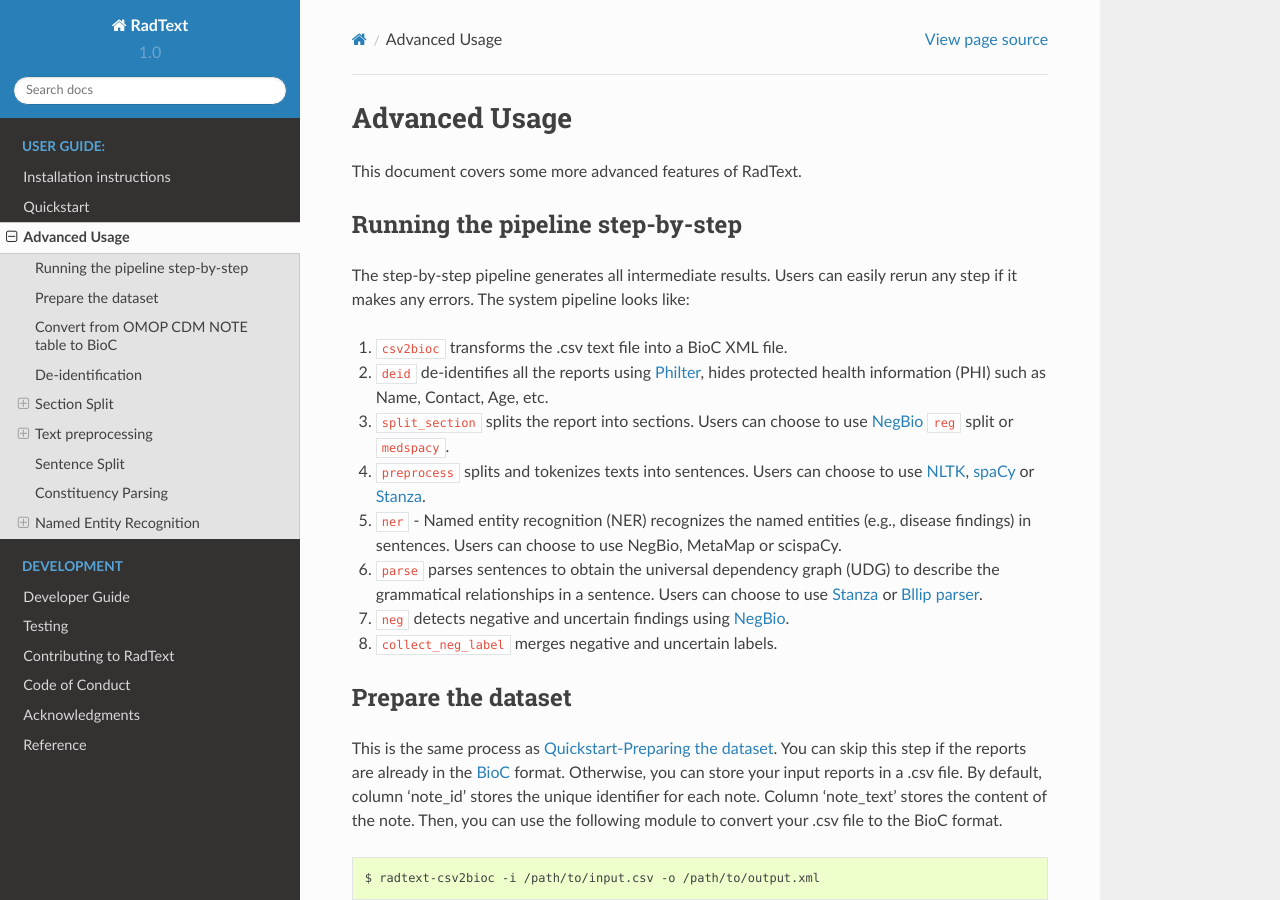
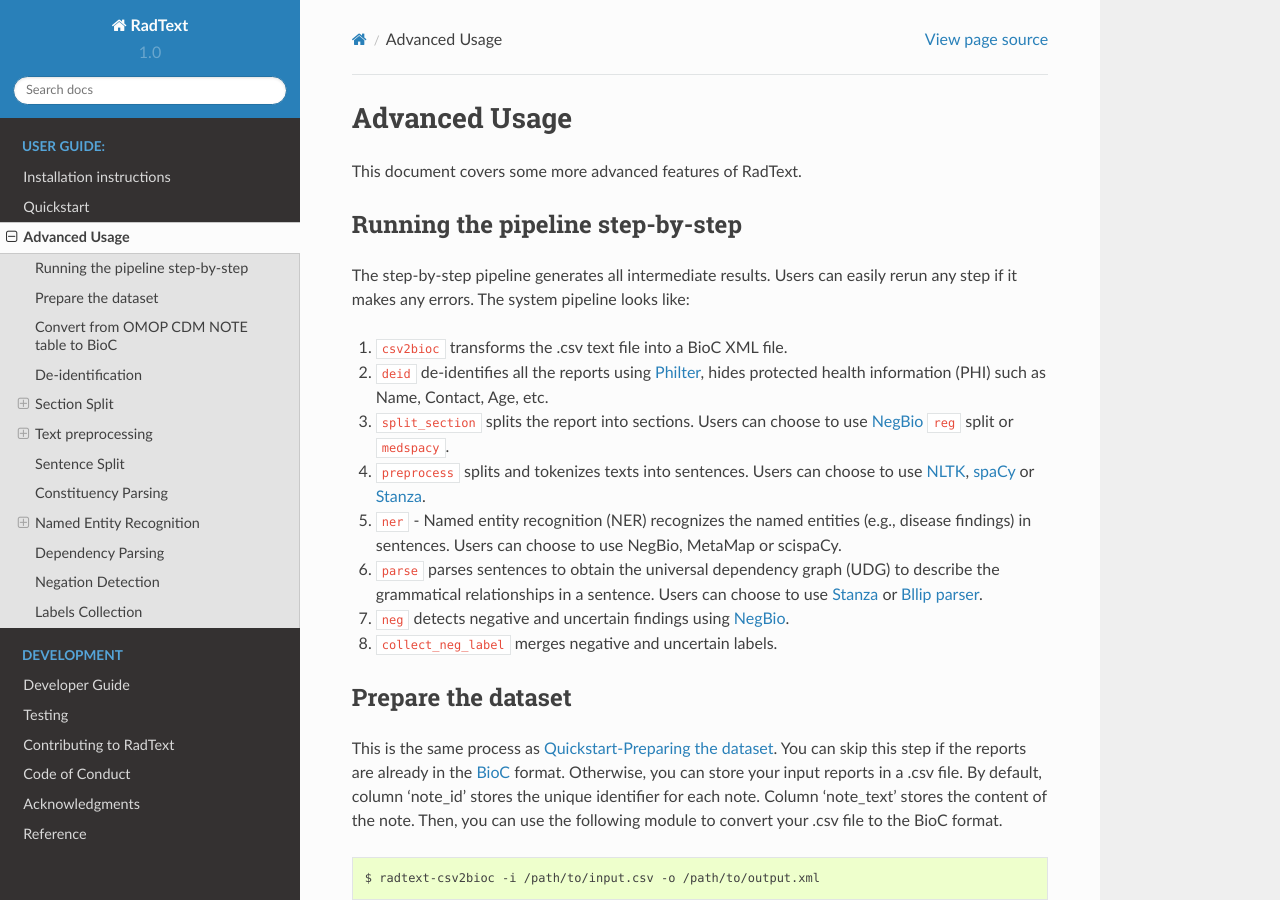
Before and after one commit to bionlplab/radtext, a Sphinx documentation site: the page built from docs/user_guide.md, in a window 1280 px wide and 900 px high. Built offline with Sphinx 7.4.7 and the Read the Docs theme 2.0.0, drawn with Linux system fonts in a browser that asks for light colours.

Commit message:
bugs in docs

````diff
--- a/docs/user_guide.md
+++ b/docs/user_guide.md
@@ -4,7 +4,8 @@
 
 ## Running the pipeline step-by-step
 
-The step-by-step pipeline generates all intermediate results. Users can easily rerun any step if it makes any errors. The system pipeline looks like:
+The step-by-step pipeline generates all intermediate results. Users can easily
+rerun any step if it makes any errors. The system pipeline looks like:
 
 1. `csv2bioc` transforms the .csv text file into a BioC XML file.
 2. `deid` de-identifies all the reports using [Philter](https://github.com/BCHSI/philter-ucsf), hides protected health information (PHI) such as Name, Contact, Age, etc.
@@ -141,7 +142,7 @@
 [//]: # (Each file in the folder represents one type of named entities with various text expressions. )
 [//]: # (You can specify your customized patterns via `--phrases_file=<file>`.&#41;&#41;&#41;)
 
-### Dependency Parsing
+## Dependency Parsing
 
 Dependency Parsing is the process to analyze the grammatical structure in a sentence and find out related words
 as well as the type of the relationship between them.
@@ -164,7 +165,7 @@
 $ tree2dep -i /path/to/input.xml -o /path/to/output.xml
 ```
 
-### Negation Detection
+## Negation Detection
 
 For negation detection, RadText employs [NegBio](https://github.com/bionlplab/negbio2), which utilizes universal dependencies for pattern definition and subgraph matching for graph traversal search so that the scope for negation/uncertainty is not limited to the fixed word distance.
 
@@ -172,7 +173,7 @@
 $ python cmd/neg.py -i /path/to/parse_file.xml -o /path/to/neg_file.xml --overwrite
 ```
 
-### Labels Collection
+## Labels Collection
 
 The final step merges all the labels and produces the output .csv file.
 
````
